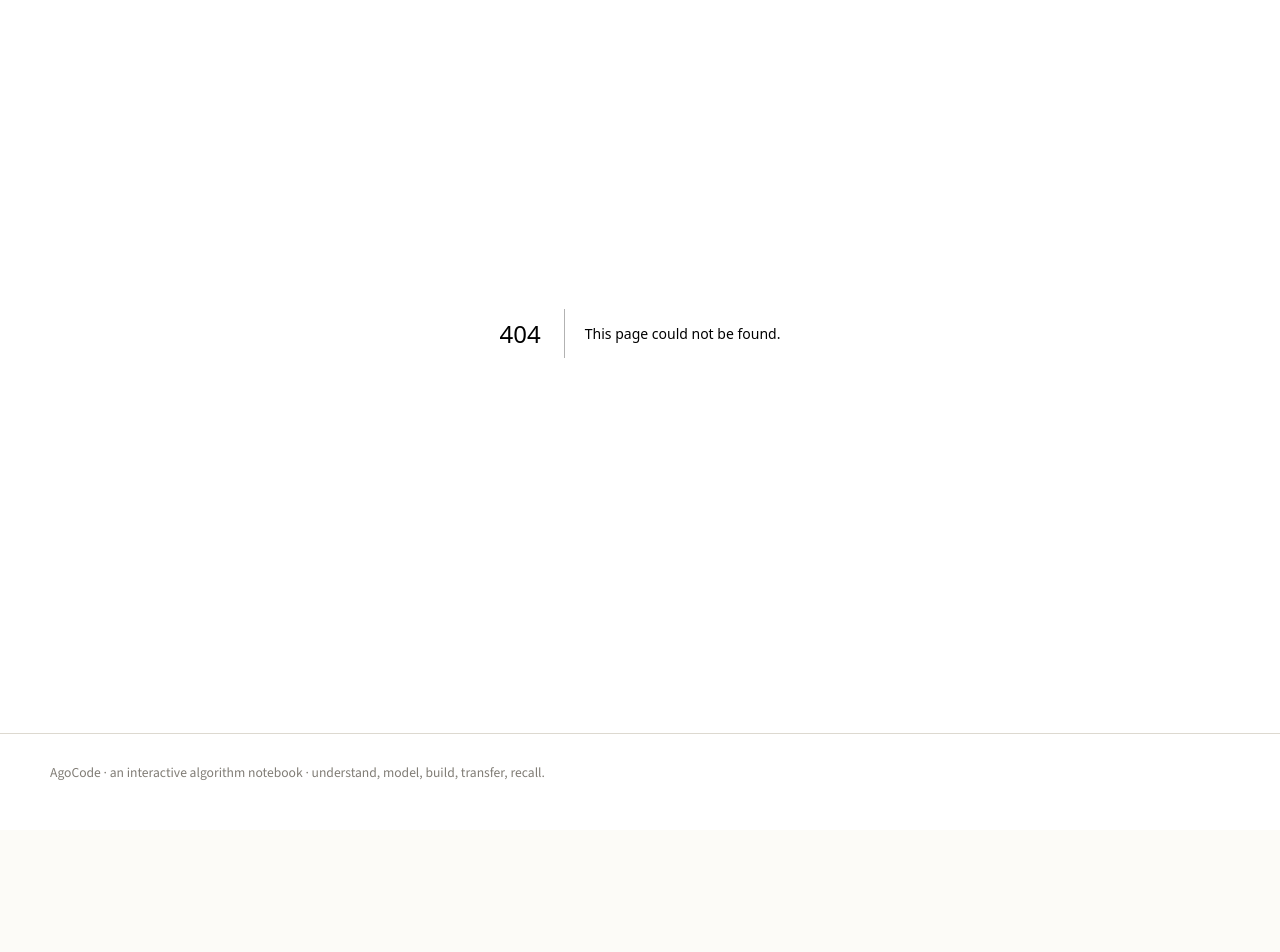
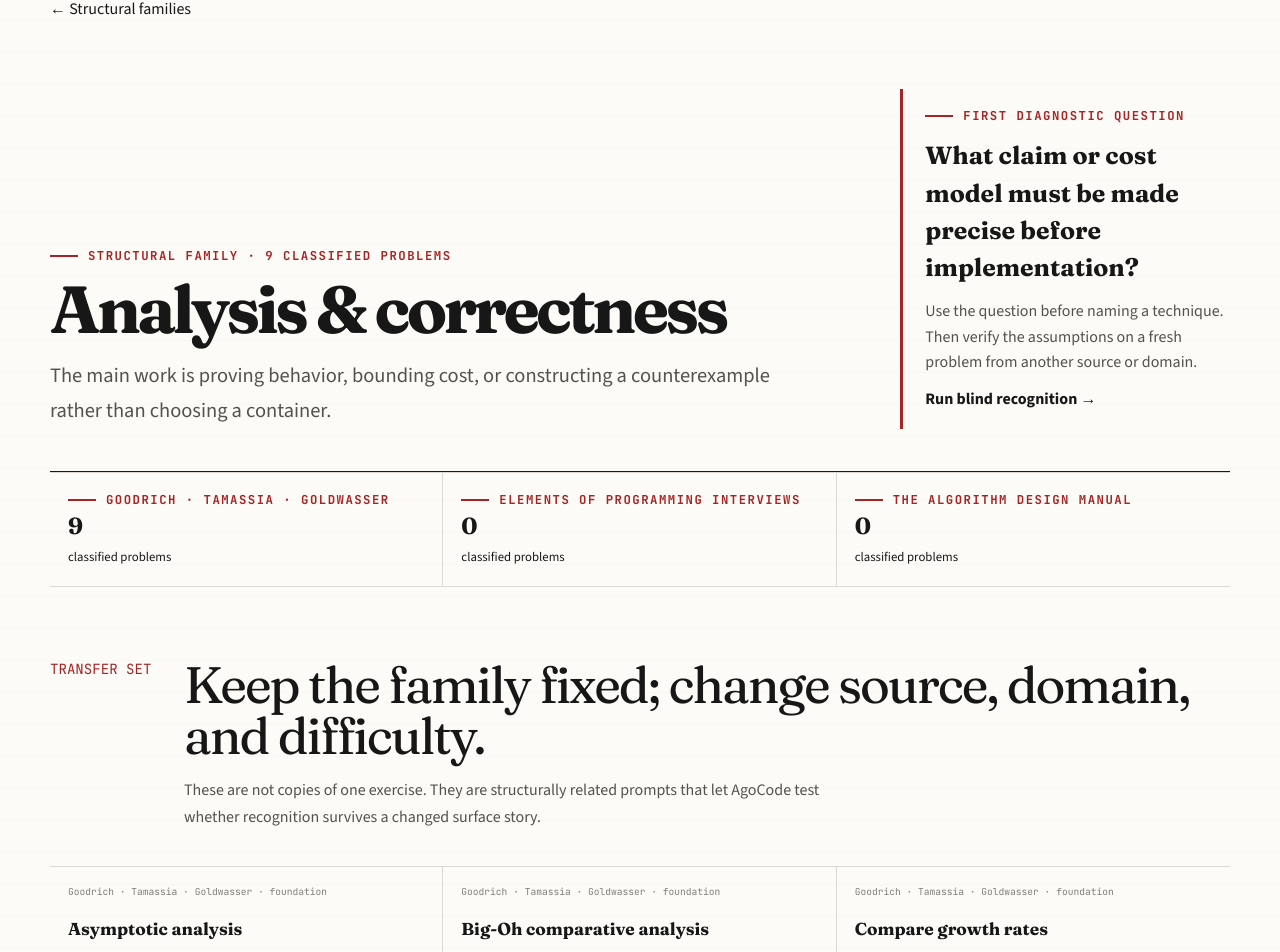
Before and after one commit to anatwork14/agocode, a Next.js app: page /exercises/families/analysis-correctness in a window 1280 px wide. Before the commit this address had no page. Shown: the part 140-1092 px from the top of the page. Before the commit the page ends 970 px from the top, so only its background shows below. Built offline with nearby package versions, Linux system fonts and the light colour scheme.

Commit message:
feat: add cross-source structural family pages

```diff
--- /dev/null
+++ b/app/exercises/families/[id]/page.tsx
@@ -0,0 +1,84 @@
+import Link from "next/link";
+import { notFound } from "next/navigation";
+import { sourceLabels } from "@/lib/knowledge/all-exercises";
+import { atlasPatterns, classifiedAtlasExercises } from "@/lib/practice/atlas-recognition";
+
+type PageProps = { params: Promise<{ id: string }> };
+
+export default async function ProblemFamilyPage({ params }: PageProps) {
+  const { id } = await params;
+  const family = atlasPatterns.find((item) => item.id === id);
+  if (!family) notFound();
+
+  const members = classifiedAtlasExercises
+    .filter((item) => item.family.id === family.id)
+    .sort((a, b) => a.exercise.source.localeCompare(b.exercise.source) || a.exercise.level.localeCompare(b.exercise.level) || a.exercise.title.localeCompare(b.exercise.title));
+  const bySource = ["goodrich", "epi", "skiena"].map((source) => ({
+    source,
+    count: members.filter((item) => item.exercise.source === source).length,
+  }));
+
+  return (
+    <main className="page">
+      <div className="site-shell">
+        <Link className="back-link" href="/exercises/families">← Structural families</Link>
+
+        <div className="knowledge-hero">
+          <div>
+            <div className="eyebrow">Structural family · {members.length} classified problems</div>
+            <h1 className="editorial-title editorial-title--compact">{family.label}</h1>
+            <p className="lede">{family.clue}</p>
+          </div>
+          <aside className="knowledge-note">
+            <span className="eyebrow">First diagnostic question</span>
+            <strong>{family.firstQuestion}</strong>
+            <p>Use the question before naming a technique. Then verify the assumptions on a fresh problem from another source or domain.</p>
+            <Link href="/practice/atlas">Run blind recognition →</Link>
+          </aside>
+        </div>
+
+        <section className="problem-family-source-grid" aria-label="Source coverage">
+          {bySource.map(({ source, count }) => (
+            <article key={source}>
+              <span className="eyebrow">{sourceLabels[source as keyof typeof sourceLabels]}</span>
+              <strong>{count}</strong>
+              <small>classified problem{count === 1 ? "" : "s"}</small>
+            </article>
+          ))}
+        </section>
+
+        <section className="section">
+          <div className="section-heading">
+            <div className="section-heading__index">TRANSFER SET</div>
+            <div>
+              <h2>Keep the family fixed; change source, domain, and difficulty.</h2>
+              <p>These are not copies of one exercise. They are structurally related prompts that let AgoCode test whether recognition survives a changed surface story.</p>
+            </div>
+          </div>
+
+          <div className="module-problem-grid">
+            {members.map(({ exercise, matchedTerms }) => (
+              <Link href={`/exercises/${exercise.id}`} key={exercise.id}>
+                <span className="mono">{sourceLabels[exercise.source]} · {exercise.level}</span>
+                <strong>{exercise.title}</strong>
+                <small>{exercise.domain}{matchedTerms.length ? ` · ${matchedTerms.slice(0, 2).join(" · ")}` : ""}</small>
+              </Link>
+            ))}
+          </div>
+        </section>
+
+        <section className="worksheet-next">
+          <div>
+            <span className="eyebrow">Practice rule</span>
+            <h2>Do not solve five near-identical problems in a row.</h2>
+            <p>Choose one unfamiliar source or domain, solve it independently, then leave the family and retrieve it again later.</p>
+          </div>
+          <div className="action-row">
+            <Link className="button" href="/practice/mixed">Build a mixed session</Link>
+            <Link className="button button--primary" href="/practice/next">Let AgoCode choose next →</Link>
+          </div>
+        </section>
+      </div>
+    </main>
+  );
+}
```
